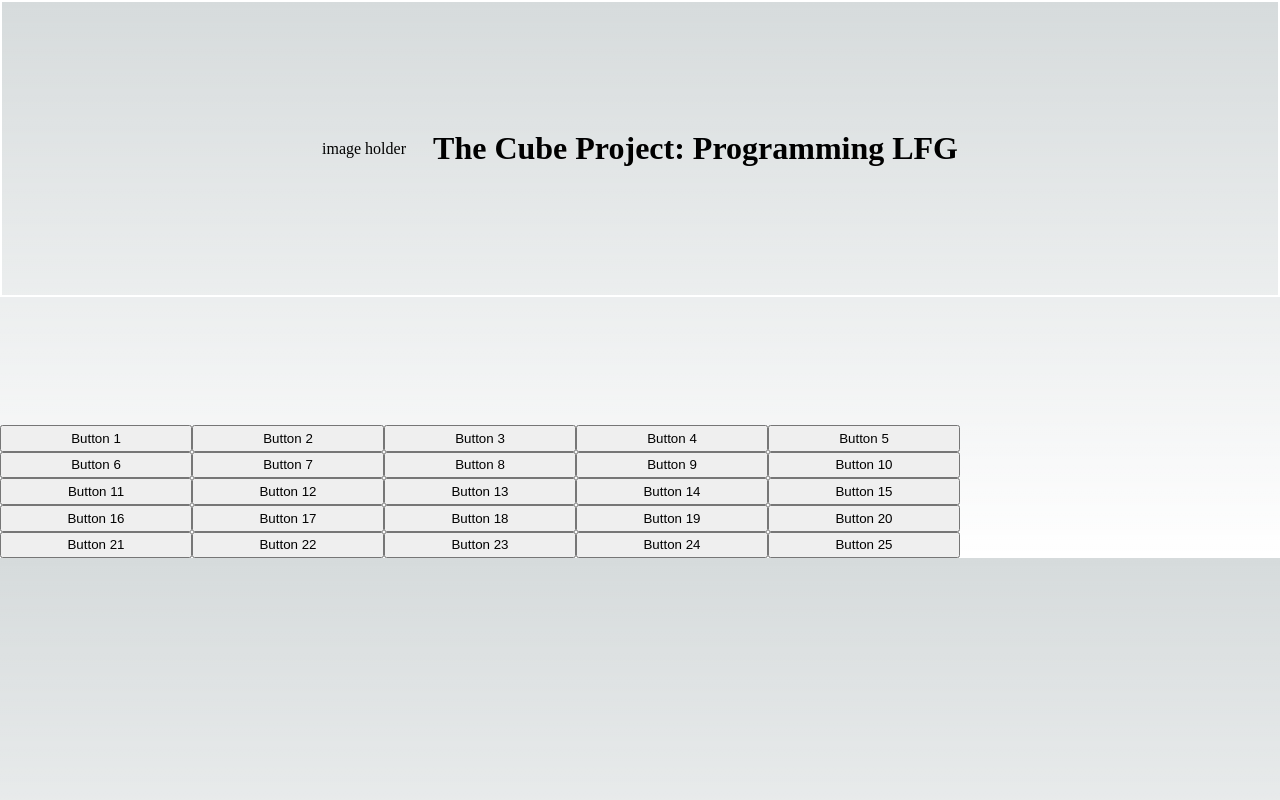
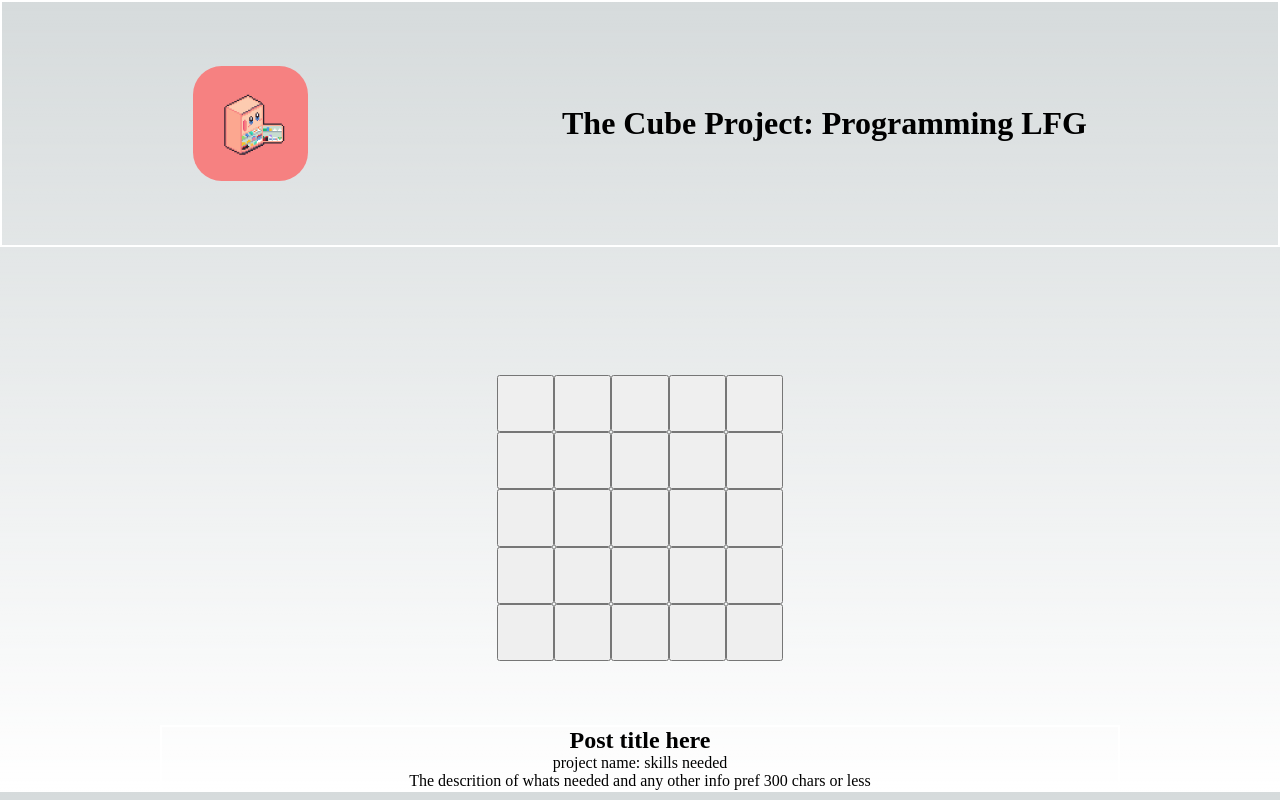
Before and after one commit to owen-na/thecubeproject, a Next.js app: page / in a window 1280 px wide. Built offline with nearby package versions, Linux system fonts and the light colour scheme.

Commit message:
extra skeleton code implemented

```diff
--- a/components/cube/cube.tsx
+++ b/components/cube/cube.tsx
@@ -2,12 +2,14 @@ import styles from "@styles/cube.module.css"
 
 export default function ButtonGrid() {
   const buttons = Array.from({ length: 25 }, (_, i) => (
-    <button className={styles.button} key={i}>Button {i + 1}</button>
+    <button className={styles.button} key={i}></button>
   ))
 
   return (
-    <div className={styles.grid}>
-      {buttons}
+    <div className={styles.main}>
+      <div className={styles.grid}>
+        {buttons}
+      </div>
     </div>
   )
 }
--- /dev/null
+++ b/components/post/post.tsx
@@ -0,0 +1,11 @@
+import styles from '@styles/post.module.css'
+
+export default function post() {
+    return (
+        <div className={styles.postCard}>
+            <h2>Post title here</h2>
+            <p>project name: skills needed</p>
+            <p>The descrition of whats needed and any other info pref 300 chars or less</p>
+        </div>
+    )
+}
--- a/components/top/top.tsx
+++ b/components/top/top.tsx
@@ -1,9 +1,15 @@
 import styles from '@styles/top.module.css'
+import Image from 'next/image'
+import MyGif from '../../assets/215984.gif'
 
 export default function top() {
     return (
         <div className={styles.header}>
-            <p>image holder</p>
+            <Image
+            src={MyGif}
+            className={styles.mainImage}
+            alt='ascii-gif'
+            />
             <h1>The Cube Project: Programming LFG</h1>
         </div>
     )
--- a/pages/index.tsx
+++ b/pages/index.tsx
@@ -2,6 +2,7 @@ import { Inter } from 'next/font/google'
 import styles from '@/styles/Home.module.css'
 import Cube from '../components/cube/cube'
 import Top from '../components/top/top'
+import TestPost from '../components/post/post'
 const inter = Inter({ subsets: ['latin'] })
 
 export default function Home() {
@@ -9,6 +10,7 @@ export default function Home() {
     <>
      <Top></Top>
      <Cube></Cube>
+     <TestPost></TestPost>
     </>
   )
 }
--- a/pages/styles/cube.module.css
+++ b/pages/styles/cube.module.css
@@ -1,11 +1,15 @@
+.main {
+    display: flex;
+    width: 100%;
+    align-items: center;
+    justify-content: center;
+}
+
 .grid {
   display: grid;
   grid-template-columns: repeat(5, 1fr);
-  align-items: center;
-  justify-content: center;
-  width: 75%;
 }
 
 .button {
-    padding: 2%;
+    padding: 2em;
 }
--- /dev/null
+++ b/pages/styles/post.module.css
@@ -0,0 +1,10 @@
+.postCard {
+    display: flex;
+    width: 75%;
+    height: fit-content;
+    margin: auto;
+    text-align: center;
+    flex-direction: column;
+    border: 2px white solid;
+    margin-top: 5%;
+}
--- a/pages/styles/top.module.css
+++ b/pages/styles/top.module.css
@@ -1,8 +1,16 @@
 .header {
     display: flex;
     align-items: center;
-    justify-content: space-between;
+    justify-content: space-around;
     border: 2px white solid;
-    padding:  10% 25%;
     margin-bottom: 10%;
+    width: 100%;
+    height: 25%;
+    padding: 5%;
 }
+
+.mainImage {
+    border-radius: 25%;
+    width: 10%;
+    height: 10%;
+}
```
Also changed, not shown: assets/215984.gif (added), next.config.js (line endings or trailing spaces).
